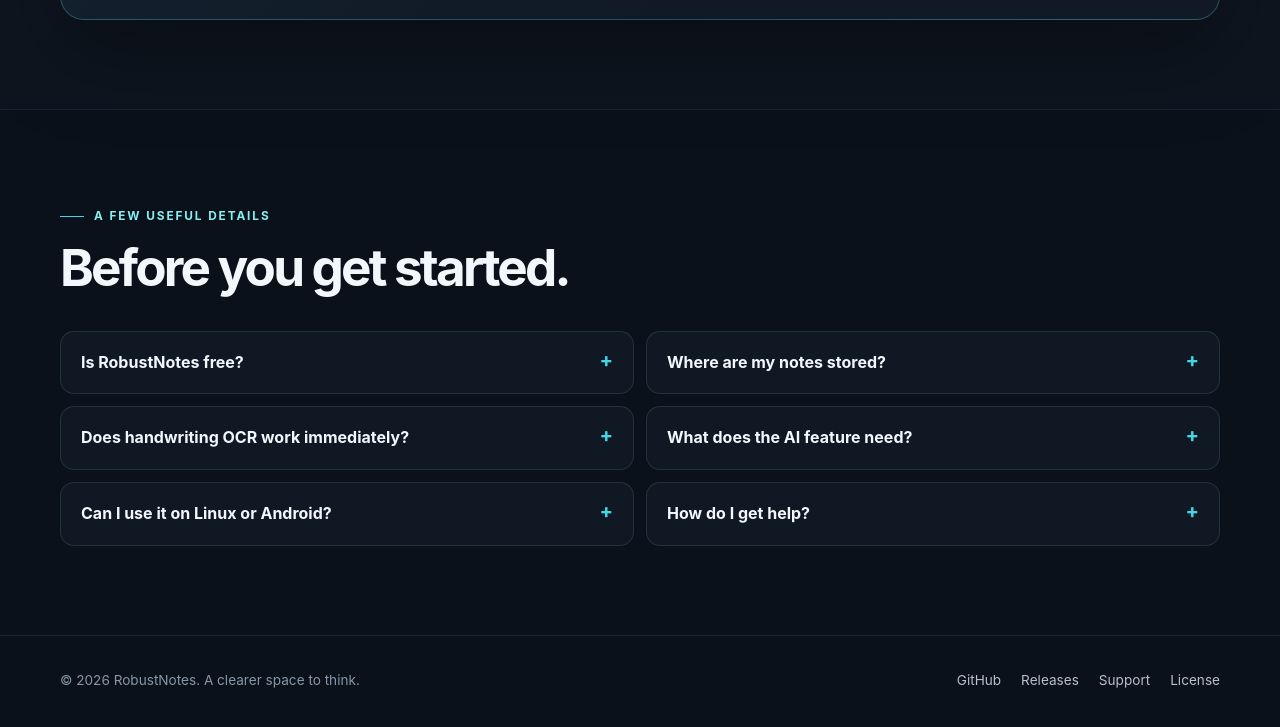
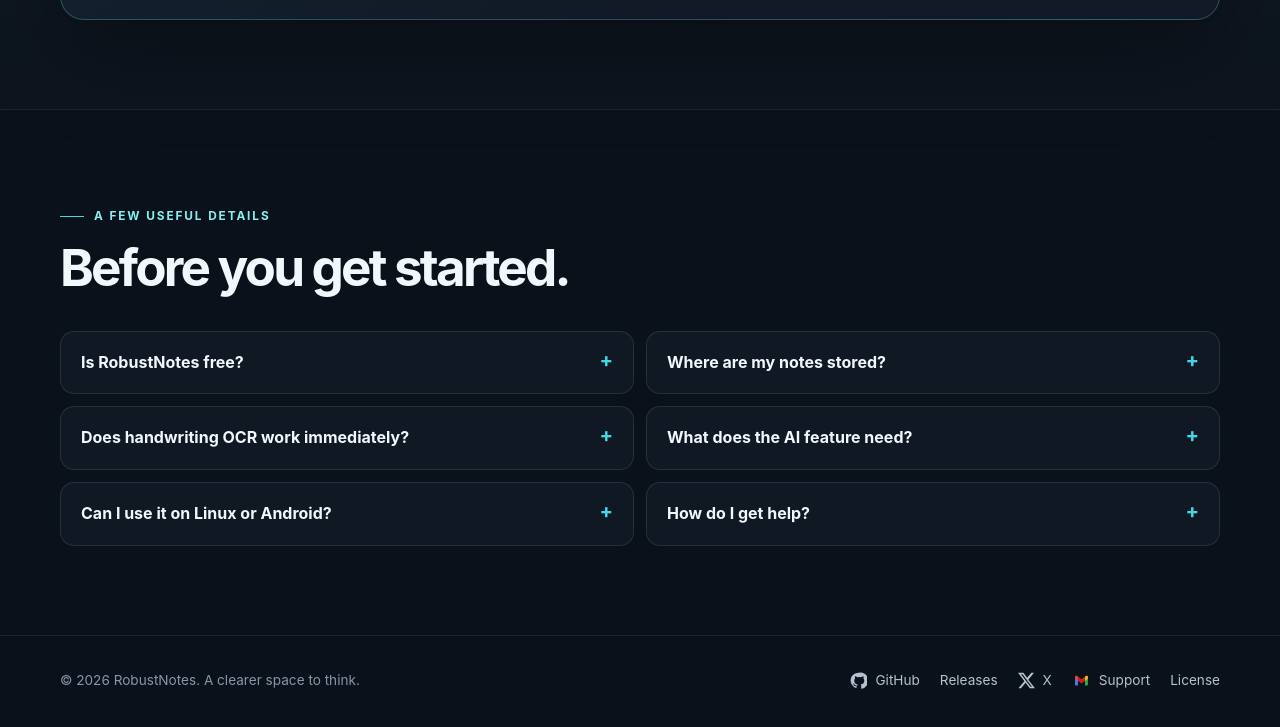
Before and after one commit to specrthyahskod/RobustNotes, a plain HTML site: page index.html in a window 1280 px wide. Shown: the part 5756-6483 px from the top of the page. Drawn offline with Linux system fonts and the light colour scheme.

Commit message:
Updated website with svg icons

```diff
--- a/index.html
+++ b/index.html
@@ -136,6 +136,9 @@
     .footer-links { display: flex; gap: 20px; flex-wrap: wrap; }
     .footer-links a { text-decoration: none; color: #b4c1cf; }
     .footer-links a:hover { color: var(--cyan-2); }
+    .footer-links a.with-icon { display: inline-flex; align-items: center; gap: 8px; }
+    .footer-links .social-icon { width: 17px; height: 17px; flex: 0 0 auto; }
+    .footer-links .gmail-icon { width: 19px; height: 17px; }
     @media (max-width: 900px) {
       .hero { padding-top: 63px; }
       .hero-grid { grid-template-columns: 1fr; gap: 52px; }
@@ -367,9 +370,25 @@
     <div class="wrap footer-row">
       <span>© <span id="year">2026</span> RobustNotes. A clearer space to think.</span>
       <nav class="footer-links" aria-label="Footer navigation">
-        <a href="https://github.com/specrthyahskod/RobustNotes-">GitHub</a>
+        <a class="with-icon" href="https://github.com/specrthyahskod/RobustNotes-" aria-label="RobustNotes on GitHub" target="_blank" rel="noopener noreferrer">
+          <svg class="social-icon" viewBox="0 0 24 24" aria-hidden="true" fill="currentColor"><path d="M12 .9a11.1 11.1 0 0 0-3.51 21.63c.56.1.76-.24.76-.54v-2.1c-3.1.67-3.76-1.32-3.76-1.32-.5-1.28-1.24-1.62-1.24-1.62-1.01-.69.08-.68.08-.68 1.12.08 1.71 1.15 1.71 1.15 1 .1.77 2.44 4.35 1.73.1-.72.39-1.22.7-1.5-2.48-.28-5.09-1.24-5.09-5.52 0-1.22.44-2.22 1.15-3-.12-.28-.5-1.42.11-2.96 0 0 .94-.3 3.05 1.15a10.6 10.6 0 0 1 5.55 0c2.12-1.45 3.05-1.15 3.05-1.15.61 1.54.23 2.68.12 2.96.71.78 1.14 1.78 1.14 3 0 4.29-2.61 5.24-5.1 5.52.4.35.75 1.03.75 2.08v3.26c0 .3.2.65.77.54A11.1 11.1 0 0 0 12 .9Z"/></svg>
+          GitHub
+        </a>
         <a href="https://github.com/specrthyahskod/RobustNotes-/releases">Releases</a>
-        <a href="mailto:support@robustnotes.com">Support</a>
+        <a class="with-icon" href="https://x.com/robustnotes" aria-label="RobustNotes on X" target="_blank" rel="noopener noreferrer">
+          <svg class="social-icon" viewBox="0 0 24 24" aria-hidden="true" fill="currentColor"><path d="M18.9 1.15h3.68L14.54 10.8 24 22.85h-7.4l-5.8-7.59-6.64 7.59H.47l8.59-9.83L0 1.15h7.59l5.24 6.93 6.07-6.93Zm-1.29 19.57h2.04L6.4 3.16H4.21l13.4 17.56Z"/></svg>
+          X
+        </a>
+        <a class="with-icon" href="mailto:support@robustnotes.com" aria-label="Email RobustNotes support">
+          <svg class="social-icon gmail-icon" viewBox="0 0 24 24" aria-hidden="true">
+            <path fill="#4285F4" d="M3 6.6v11.1c0 .8.6 1.4 1.4 1.4H7V9.4L3.8 7.1A1.4 1.4 0 0 0 3 6.6Z"/>
+            <path fill="#34A853" d="M17 19.1h2.6c.8 0 1.4-.6 1.4-1.4V6.6c-.3 0-.6.1-.8.3L17 9.4v9.7Z"/>
+            <path fill="#FBBC04" d="M17 9.4v3.1l4-3V6.6c0-1.2-1.4-1.9-2.4-1.2L17 6.5v2.9Z"/>
+            <path fill="#EA4335" d="M3 6.6v2.9l4 3V6.5L5.4 5.4C4.4 4.7 3 5.4 3 6.6Z"/>
+            <path fill="#C5221F" d="M7 6.5v6l5 3.7 5-3.7v-6l-5 3.7-5-3.7Z"/>
+          </svg>
+          Support
+        </a>
         <a href="LICENSE">License</a>
       </nav>
     </div>
```
